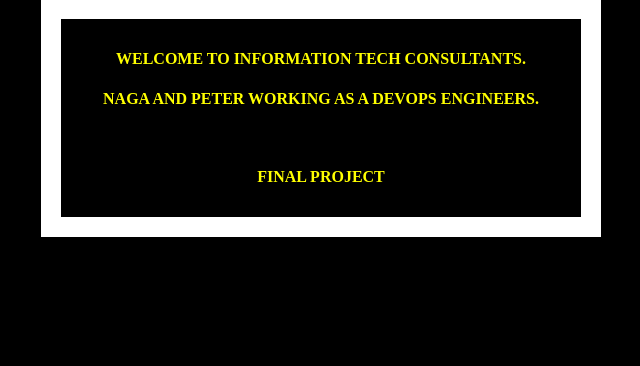
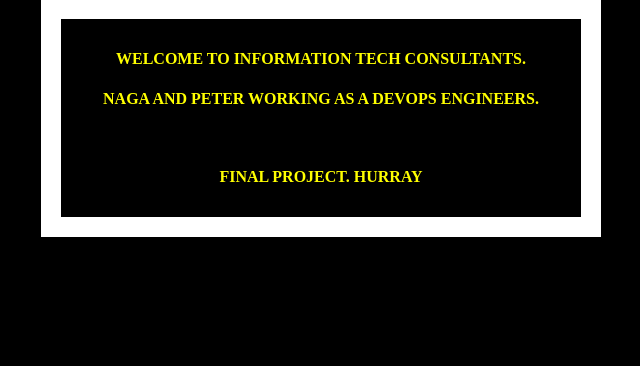
Before and after one commit to sireeshanaga/Capstone-project, a Flask app: page / in a window 1280 px wide. Shown: the part 101-467 px from the top of the page, without its empty margins (319-959 px from the left). Run offline with Flask 2, Linux system fonts and the light colour scheme.

Commit message:
Added Hurray

```diff
--- a/templates/index.html
+++ b/templates/index.html
@@ -22,7 +22,7 @@
       <h4>Welcome to Information Tech Consultants.</h4>
       <h4>Naga and Peter Working as a DevOps Engineers.</h4>
       <br>
-       <h4>Final Project</h4>
+       <h4>Final Project. Hurray</h4>
     </div>
   </body>
 </html>
```
